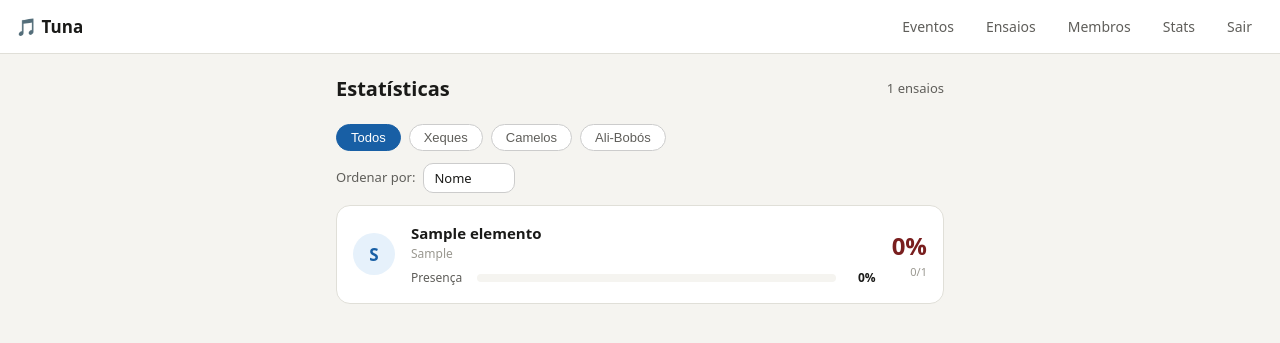
After one commit to gabrielmaria/organizador, a Flask app: page /estatisticas in a window 1280 px wide. The commit adds this page. Shown: the top 343 px of the page. Run offline with Flask 3, Linux system fonts and the light colour scheme; the visitor is signed in with stand-in values (Sample User, id 1); tables that the repository leaves empty hold one stand-in row (values such as "Sample post").

Commit message:
feat: módulo de ensaios e estatísticas de presença

```diff
--- a/app.py
+++ b/app.py
@@ -1,8 +1,8 @@
 import os, sqlite3, csv, io, libsql_experimental as libsql
-from datetime import datetime
+from datetime import datetime, date
 from functools import wraps
 from flask import (Flask, render_template, request, redirect,
-                   url_for, session, flash)
+                   url_for, session, flash, jsonify)
 
 app = Flask(__name__)
 app.secret_key = os.environ.get("SECRET_KEY") or os.urandom(24)
@@ -22,7 +22,6 @@ def dict_factory(cursor, row):
     return DictRow(zip([d[0] for d in cursor.description], row))
 
 class TursoConnection:
-    """Wrapper para libsql que emula row_factory como o sqlite3."""
     def __init__(self, con):
         self._con = con
 
@@ -91,6 +90,22 @@ def init_db():
             FOREIGN KEY(evento_id)   REFERENCES eventos(id),
             FOREIGN KEY(elemento_id) REFERENCES elementos(id)
         );
+        CREATE TABLE IF NOT EXISTS ensaios (
+            id      INTEGER PRIMARY KEY AUTOINCREMENT,
+            data    TEXT NOT NULL,
+            criado  TEXT NOT NULL
+        );
+        CREATE TABLE IF NOT EXISTS presencas (
+            id          INTEGER PRIMARY KEY AUTOINCREMENT,
+            ensaio_id   INTEGER NOT NULL,
+            elemento_id INTEGER NOT NULL,
+            estado      TEXT NOT NULL DEFAULT 'sem-registo',
+            hora        TEXT DEFAULT '',
+            nota        TEXT DEFAULT '',
+            UNIQUE(ensaio_id, elemento_id),
+            FOREIGN KEY(ensaio_id)   REFERENCES ensaios(id),
+            FOREIGN KEY(elemento_id) REFERENCES elementos(id)
+        );
         """)
     for col in ["nome_whatsapp TEXT DEFAULT ''", "categoria TEXT DEFAULT 'Ali-Bobó'"]:
         try:
@@ -98,6 +113,15 @@ def init_db():
                 con.execute(f"ALTER TABLE elementos ADD COLUMN {col}")
         except Exception:
             pass
+
+@app.template_filter('format_date')
+def format_date_filter(data_str):
+    try:
+        d = datetime.strptime(data_str, "%Y-%m-%d")
+        dias = ["Segunda", "Terça", "Quarta", "Quinta", "Sexta", "Sábado", "Domingo"]
+        return f"{dias[d.weekday()]}, {d.strftime('%d/%m/%Y')}"
+    except Exception:
+        return data_str
 
 with app.app_context():
     init_db()
@@ -364,6 +388,179 @@ def tabela(eid):
                            xeques=xeques, membros=membros,
                            hierarquia=HIERARQUIA)
 
+# ── Ensaios ───────────────────────────────────────────────────────────────────
+
+@app.route("/ensaios")
+@login_required
+def ensaios():
+    with get_db() as con:
+        lista = con.execute("SELECT * FROM ensaios ORDER BY data DESC").fetchall()
+    return render_template("ensaios.html", ensaios=lista)
+
+@app.route("/ensaios/novo", methods=["POST"])
+@login_required
+def novo_ensaio():
+    data_str = request.form.get("data", "").strip()
+    if not data_str:
+        flash("Escolhe uma data.")
+        return redirect(url_for("ensaios"))
+    with get_db() as con:
+        existe = con.execute("SELECT id FROM ensaios WHERE data=?", (data_str,)).fetchone()
+        if existe:
+            flash("Já existe um ensaio registado para essa data.")
+            return redirect(url_for("ensaios"))
+        cur = con.execute(
+            "INSERT INTO ensaios (data, criado) VALUES (?,?)",
+            (data_str, datetime.now().strftime("%d/%m/%Y %H:%M"))
+        )
+        eid = cur.lastrowid
+    return redirect(url_for("ensaio_detail", eid=eid))
+
+@app.route("/ensaios/<int:eid>/del", methods=["POST"])
+@login_required
+def del_ensaio(eid):
+    with get_db() as con:
+        con.execute("DELETE FROM presencas WHERE ensaio_id=?", (eid,))
+        con.execute("DELETE FROM ensaios WHERE id=?", (eid,))
+    return redirect(url_for("ensaios"))
+
+@app.route("/ensaios/<int:eid>")
+@login_required
+def ensaio_detail(eid):
+    with get_db() as con:
+        ensaio = con.execute("SELECT * FROM ensaios WHERE id=?", (eid,)).fetchone()
+        elems  = con.execute("SELECT * FROM elementos ORDER BY categoria, nome").fetchall()
+        prescs = con.execute(
+            "SELECT elemento_id, estado, hora, nota FROM presencas WHERE ensaio_id=?", (eid,)
+        ).fetchall()
+    if not ensaio:
+        return redirect(url_for("ensaios"))
+
+    try:
+        d = datetime.strptime(ensaio["data"], "%Y-%m-%d")
+        dias = ["Segunda", "Terça", "Quarta", "Quinta", "Sexta", "Sábado", "Domingo"]
+        titulo = f"Ensaio de {dias[d.weekday()]}, {d.strftime('%d/%m/%Y')}"
+    except Exception:
+        titulo = f"Ensaio de {ensaio['data']}"
+
+    presc_map = {p["elemento_id"]: p for p in prescs}
+    totais = {
+        "a-horas":     sum(1 for p in prescs if p["estado"] == "a-horas"),
+        "atrasado":    sum(1 for p in prescs if p["estado"] == "atrasado"),
+        "nao-veio":    sum(1 for p in prescs if p["estado"] == "nao-veio"),
+        "sem-registo": sum(1 for e in elems if presc_map.get(e["id"], {}).get("estado", "sem-registo") == "sem-registo"),
+    }
+    return render_template("ensaio_detail.html",
+                           ensaio=ensaio, titulo=titulo,
+                           elementos=elems, presc_map=presc_map,
+                           totais=totais, hierarquia=HIERARQUIA)
+
+@app.route("/ensaios/<int:eid>/presenca", methods=["POST"])
+@login_required
+def set_presenca(eid):
+    elem_id = request.form.get("elemento_id")
+    estado  = request.form.get("estado", "sem-registo").strip()
+    hora    = request.form.get("hora", "").strip()
+    nota    = request.form.get("nota", "").strip()
+    if elem_id:
+        with get_db() as con:
+            con.execute("""
+                INSERT INTO presencas (ensaio_id, elemento_id, estado, hora, nota)
+                VALUES (?,?,?,?,?)
+                ON CONFLICT(ensaio_id, elemento_id)
+                DO UPDATE SET estado=excluded.estado, hora=excluded.hora, nota=excluded.nota
+            """, (eid, elem_id, estado, hora, nota))
+    if request.headers.get("X-Requested-With") == "XMLHttpRequest":
+        return jsonify({"ok": True})
+    return redirect(url_for("ensaio_detail", eid=eid))
+
+# ── Estatísticas ──────────────────────────────────────────────────────────────
+
+@app.route("/estatisticas")
+@login_required
+def estatisticas():
+    with get_db() as con:
+        elems         = con.execute("SELECT * FROM elementos ORDER BY categoria, nome").fetchall()
+        total_ensaios = con.execute("SELECT COUNT(*) as n FROM ensaios").fetchone()["n"]
+        presencas_todas = con.execute("SELECT elemento_id, estado FROM presencas").fetchall()
+
+    presc_por_elem = {}
+    for p in presencas_todas:
+        presc_por_elem.setdefault(p["elemento_id"], []).append(p["estado"])
+
+    stats = []
+    for e in elems:
+        prescs      = presc_por_elem.get(e["id"], [])
+        n_presente  = sum(1 for p in prescs if p in ("a-horas", "atrasado"))
+        n_atrasado  = sum(1 for p in prescs if p == "atrasado")
+        n_nao_veio  = sum(1 for p in prescs if p == "nao-veio")
+        pct_presenca = round(n_presente  / total_ensaios * 100) if total_ensaios else 0
+        pct_atraso   = round(n_atrasado  / n_presente   * 100) if n_presente    else 0
+        pct_falta    = round(n_nao_veio  / total_ensaios * 100) if total_ensaios else 0
+        stats.append({
+            "elem": e,
+            "n_presente": n_presente,
+            "n_atrasado": n_atrasado,
+            "n_nao_veio": n_nao_veio,
+            "total_ensaios": total_ensaios,
+            "pct_presenca": pct_presenca,
+            "pct_atraso":   pct_atraso,
+            "pct_falta":    pct_falta,
+        })
+
+    return render_template("estatisticas.html", stats=stats,
+                           total_ensaios=total_ensaios,
+                           hierarquia=HIERARQUIA)
+
+@app.route("/estatisticas/<int:elem_id>")
+@login_required
+def estatisticas_membro(elem_id):
+    with get_db() as con:
+        elem          = con.execute("SELECT * FROM elementos WHERE id=?", (elem_id,)).fetchone()
+        ensaios_lista = con.execute("SELECT * FROM ensaios ORDER BY data DESC").fetchall()
+        prescs        = con.execute(
+            "SELECT ensaio_id, estado FROM presencas WHERE elemento_id=?", (elem_id,)
+        ).fetchall()
+
+    if not elem:
+        return redirect(url_for("estatisticas"))
+
+    presc_map     = {p["ensaio_id"]: p for p in prescs}
+    total_ensaios = len(ensaios_lista)
+    n_a_horas     = sum(1 for p in prescs if p["estado"] == "a-horas")
+    n_atrasado    = sum(1 for p in prescs if p["estado"] == "atrasado")
+    n_nao_veio    = sum(1 for p in prescs if p["estado"] == "nao-veio")
+    n_presente    = n_a_horas + n_atrasado
+
+    pct_presenca = round(n_presente / total_ensaios * 100) if total_ensaios else 0
+    pct_ahoras   = round(n_a_horas  / total_ensaios * 100) if total_ensaios else 0
+    pct_atraso   = round(n_atrasado / total_ensaios * 100) if total_ensaios else 0
+    pct_falta    = round(n_nao_veio / total_ensaios * 100) if total_ensaios else 0
+
+    hist_ensaios = []
+    for ens in ensaios_lista:
+        p = presc_map.get(ens["id"], None)
+        try:
+            d = datetime.strptime(ens["data"], "%Y-%m-%d")
+            dias = ["Seg", "Ter", "Qua", "Qui", "Sex", "Sáb", "Dom"]
+            titulo = f"{dias[d.weekday()]} {d.strftime('%d/%m/%Y')}"
+        except Exception:
+            titulo = ens["data"]
+        hist_ensaios.append({"ens": ens, "titulo": titulo, "presc": p})
+
+    return render_template("estatisticas_membro.html",
+                           elem=elem,
+                           hist_ensaios=hist_ensaios,
+                           total_ensaios=total_ensaios,
+                           n_a_horas=n_a_horas,
+                           n_atrasado=n_atrasado,
+                           n_nao_veio=n_nao_veio,
+                           n_presente=n_presente,
+                           pct_presenca=pct_presenca,
+                           pct_ahoras=pct_ahoras,
+                           pct_atraso=pct_atraso,
+                           pct_falta=pct_falta)
+
 if __name__ == "__main__":
     init_db()
     app.run(debug=True)
--- a/templates/base.html
+++ b/templates/base.html
@@ -17,15 +17,15 @@
 }
 body{font-family:system-ui,-apple-system,sans-serif;background:var(--bg);color:var(--text);font-size:15px;line-height:1.5;min-height:100vh}
 a{color:var(--blue);text-decoration:none}
-nav{background:var(--card);border-bottom:1px solid var(--border);padding:0 1rem;display:flex;align-items:center;height:54px;gap:.5rem;position:sticky;top:0;z-index:100}
-.brand{font-weight:700;font-size:17px;margin-right:auto}
+nav{background:var(--card);border-bottom:1px solid var(--border);padding:0 1rem;display:flex;align-items:center;height:54px;gap:.5rem;position:sticky;top:0;z-index:100;overflow-x:auto}
+.brand{font-weight:700;font-size:17px;margin-right:auto;white-space:nowrap}
 .nav-link{font-size:14px;color:var(--text2);padding:6px 12px;border-radius:8px;white-space:nowrap}
 .nav-link:hover{background:var(--bg);color:var(--text)}
 .container{max-width:640px;margin:0 auto;padding:1.25rem 1rem 3rem}
 .card{background:var(--card);border:1px solid var(--border);border-radius:var(--radius-lg);padding:1.25rem;margin-bottom:.75rem}
 .card-title{font-size:16px;font-weight:600;margin-bottom:1rem}
 label{font-size:13px;color:var(--text2);display:block;margin-bottom:4px}
-input[type=text],input[type=password],textarea,select{width:100%;padding:10px 12px;border:1px solid var(--border2);border-radius:var(--radius);font-size:15px;font-family:inherit;background:var(--card);color:var(--text);-webkit-appearance:none}
+input[type=text],input[type=password],input[type=date],textarea,select{width:100%;padding:10px 12px;border:1px solid var(--border2);border-radius:var(--radius);font-size:15px;font-family:inherit;background:var(--card);color:var(--text);-webkit-appearance:none}
 input:focus,textarea:focus,select:focus{outline:none;border-color:var(--blue);box-shadow:0 0 0 3px rgba(24,95,165,.12)}
 textarea{min-height:100px;resize:vertical}
 .btn{display:inline-flex;align-items:center;justify-content:center;gap:6px;padding:9px 18px;border-radius:var(--radius);font-size:15px;font-weight:500;cursor:pointer;border:1px solid var(--border2);background:var(--card);color:var(--text);transition:.15s;white-space:nowrap;-webkit-tap-highlight-color:transparent}
@@ -42,6 +42,10 @@ textarea{min-height:100px;resize:vertical}
 .badge-nao{background:var(--red-bg);color:var(--red)}
 .badge-talvez{background:var(--amber-bg);color:var(--amber)}
 .badge-none{background:var(--bg);color:var(--text3)}
+.badge-ahoras{background:var(--green-bg);color:var(--green)}
+.badge-atrasado{background:var(--amber-bg);color:var(--amber)}
+.badge-naoveio{background:var(--red-bg);color:var(--red)}
+.badge-semregisto{background:var(--bg);color:var(--text3)}
 .flash{background:var(--amber-bg);border:1px solid var(--amber-border);border-radius:var(--radius);padding:10px 14px;margin-bottom:1rem;font-size:14px;color:var(--amber)}
 .row{display:flex;gap:.75rem;align-items:center;flex-wrap:wrap}
 .spacer{flex:1}
@@ -55,7 +59,9 @@ textarea{min-height:100px;resize:vertical}
 <nav>
   <span class="brand">🎵 Tuna</span>
   <a href="{{ url_for('index') }}" class="nav-link">Eventos</a>
+  <a href="{{ url_for('ensaios') }}" class="nav-link">Ensaios</a>
   <a href="{{ url_for('elementos') }}" class="nav-link">Membros</a>
+  <a href="{{ url_for('estatisticas') }}" class="nav-link">Stats</a>
   <a href="{{ url_for('logout') }}" class="nav-link">Sair</a>
 </nav>
 {% endif %}
--- /dev/null
+++ b/templates/estatisticas.html
@@ -0,0 +1,130 @@
+{% extends "base.html" %}
+{% block title %}Estatísticas — Tuna{% endblock %}
+{% block head %}
+<style>
+.stat-card{
+  background:var(--card);border:1px solid var(--border);
+  border-radius:var(--radius-lg);padding:1rem;
+  margin-bottom:.5rem;display:flex;align-items:center;gap:1rem;
+  text-decoration:none;color:inherit;transition:.15s;
+}
+.stat-card:hover{ border-color:var(--blue); box-shadow:0 2px 10px rgba(24,95,165,.08) }
+
+.stat-avatar{
+  width:42px;height:42px;border-radius:50%;
+  background:var(--blue-bg);color:var(--blue);
+  display:flex;align-items:center;justify-content:center;
+  font-size:17px;font-weight:700;flex-shrink:0
+}
+.stat-nome { font-weight:600;font-size:15px }
+.stat-cat  { font-size:12px;color:var(--text3) }
+
+.bar-row   { display:flex;align-items:center;gap:6px;font-size:12px;margin-top:6px }
+.bar-label { width:60px;color:var(--text2);flex-shrink:0 }
+.bar-track { flex:1;height:8px;background:var(--bg);border-radius:4px;overflow:hidden }
+.bar-fill  { height:100%;border-radius:4px;transition:width .5s }
+.bar-green { background:var(--green-border) }
+.bar-amber { background:var(--amber-border) }
+.bar-red   { background:var(--red-border) }
+.bar-pct   { width:34px;font-weight:600;color:var(--text);text-align:right;flex-shrink:0 }
+
+.filter-tabs { display:flex;gap:.5rem;margin-bottom:.75rem;flex-wrap:wrap }
+.filter-tab{
+  padding:5px 14px;border-radius:20px;font-size:13px;font-weight:500;
+  cursor:pointer;border:1.5px solid var(--border2);background:var(--card);color:var(--text2);transition:.15s
+}
+.filter-tab.active { background:var(--blue);color:#fff;border-color:var(--blue) }
+
+.sort-row { display:flex;align-items:center;gap:.5rem;margin-bottom:.75rem;font-size:13px;color:var(--text2) }
+.sort-row select { width:auto;padding:5px 10px;font-size:13px }
+</style>
+{% endblock %}
+{% block content %}
+
+<div class="row" style="margin-bottom:1.25rem">
+  <h1 style="font-size:20px;font-weight:700">Estatísticas</h1>
+  <div class="spacer"></div>
+  <span class="muted">{{ total_ensaios }} ensaios</span>
+</div>
+
+<div class="filter-tabs">
+  <button class="filter-tab active" onclick="filtrar(this,'todos')">Todos</button>
+  {% for cat in hierarquia %}
+  <button class="filter-tab" onclick="filtrar(this,'{{ cat }}')">{{ cat }}s</button>
+  {% endfor %}
+</div>
+
+<div class="sort-row">
+  Ordenar por:
+  <select onchange="ordenar(this.value)">
+    <option value="nome">Nome</option>
+    <option value="presenca">% Presença</option>
+    <option value="atraso">% Atraso</option>
+    <option value="falta">% Falta</option>
+  </select>
+</div>
+
+<div id="lista">
+{% for s in stats %}
+<a class="stat-card"
+   href="{{ url_for('estatisticas_membro', elem_id=s.elem.id) }}"
+   data-cat="{{ s.elem.categoria }}"
+   data-nome="{{ s.elem.nome }}"
+   data-presenca="{{ s.pct_presenca }}"
+   data-atraso="{{ s.pct_atraso }}"
+   data-falta="{{ s.pct_falta }}">
+  <div class="stat-avatar">{{ s.elem.nome[0] | upper }}</div>
+  <div style="flex:1;min-width:0">
+    <div class="stat-nome">{{ s.elem.nome }}</div>
+    <div class="stat-cat">{{ s.elem.categoria }}</div>
+    <div class="bar-row">
+      <span class="bar-label">Presença</span>
+      <div class="bar-track"><div class="bar-fill bar-green" style="width:{{ s.pct_presenca }}%"></div></div>
+      <span class="bar-pct">{{ s.pct_presenca }}%</span>
+    </div>
+    {% if s.n_atrasado > 0 %}
+    <div class="bar-row">
+      <span class="bar-label">Atrasos</span>
+      <div class="bar-track"><div class="bar-fill bar-amber" style="width:{{ s.pct_atraso }}%"></div></div>
+      <span class="bar-pct">{{ s.pct_atraso }}%</span>
+    </div>
+    {% endif %}
+  </div>
+  <div style="text-align:right;flex-shrink:0">
+    <div style="font-size:24px;font-weight:800;color:{% if s.pct_presenca >= 75 %}var(--green){% elif s.pct_presenca >= 50 %}var(--amber){% else %}var(--red){% endif %}">
+      {{ s.pct_presenca }}%
+    </div>
+    <div style="font-size:11px;color:var(--text3)">{{ s.n_presente }}/{{ s.total_ensaios }}</div>
+  </div>
+</a>
+{% else %}
+<div class="card" style="text-align:center;padding:3rem;color:var(--text2)">
+  <div style="font-size:2rem;margin-bottom:.5rem">📊</div>
+  Nenhum membro ou ensaio ainda.
+</div>
+{% endfor %}
+</div>
+
+<script>
+function filtrar(btn, cat) {
+  document.querySelectorAll('.filter-tab').forEach(b => b.classList.remove('active'));
+  btn.classList.add('active');
+  document.querySelectorAll('#lista .stat-card').forEach(c => {
+    c.style.display = (cat === 'todos' || c.dataset.cat === cat) ? '' : 'none';
+  });
+}
+
+function ordenar(by) {
+  const lista = document.getElementById('lista');
+  const cards = [...lista.querySelectorAll('.stat-card')];
+  cards.sort((a, b) => {
+    if (by === 'nome')     return a.dataset.nome.localeCompare(b.dataset.nome, 'pt');
+    if (by === 'presenca') return +b.dataset.presenca - +a.dataset.presenca;
+    if (by === 'atraso')   return +b.dataset.atraso   - +a.dataset.atraso;
+    if (by === 'falta')    return +b.dataset.falta     - +a.dataset.falta;
+    return 0;
+  });
+  cards.forEach(c => lista.appendChild(c));
+}
+</script>
+{% endblock %}
```
Also changed, not shown: templates/ensaio_detail.html (added, +146 -0 lines), templates/ensaios.html (added, +40 -0 lines), templates/estatisticas_membro.html (added, +80 -0 lines).
